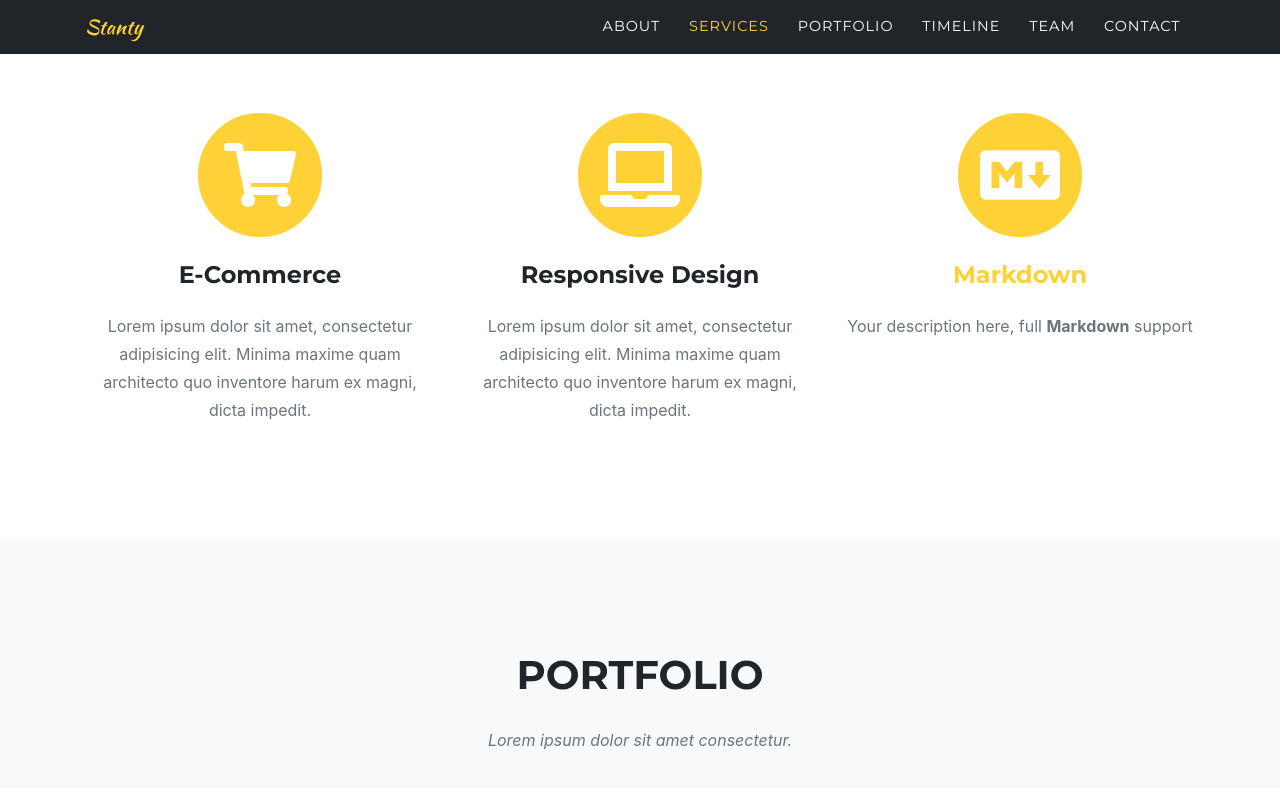
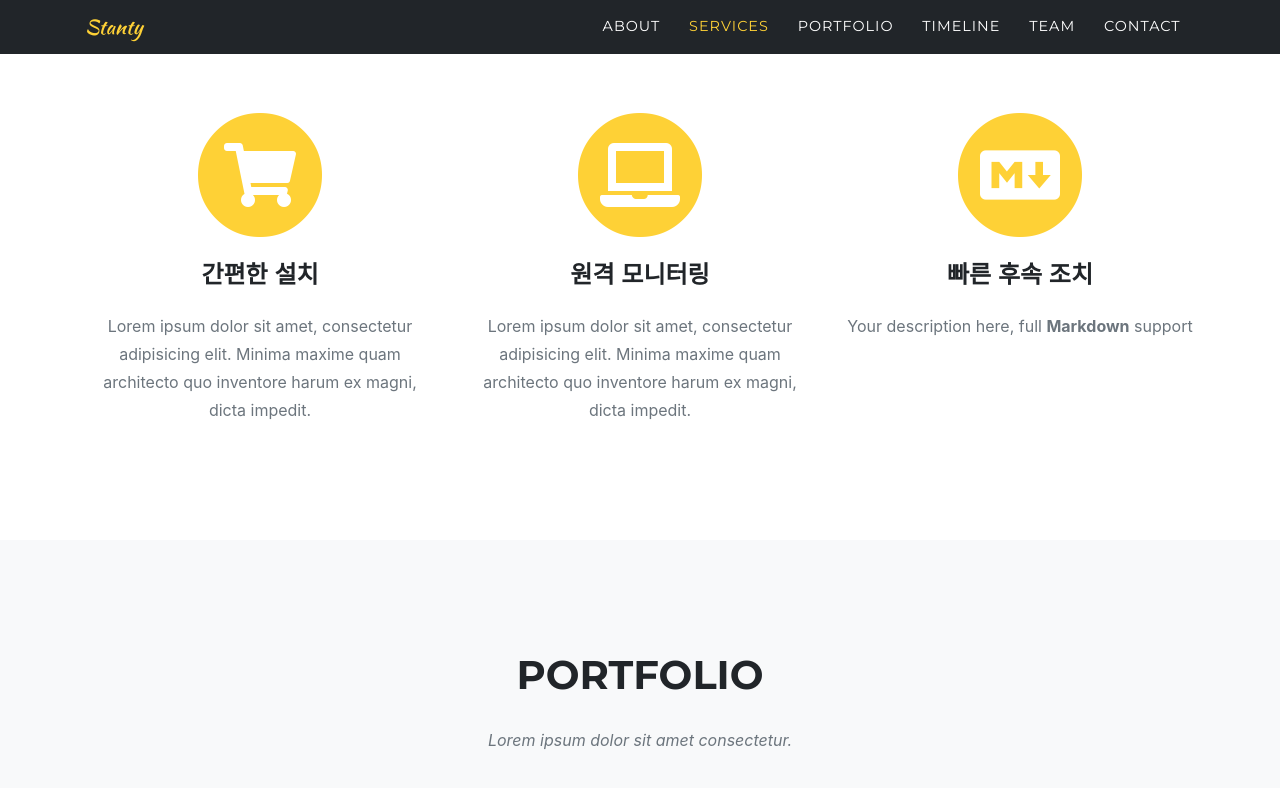
Before and after one commit to Team-Stanty/Team-Stanty.github.io, a Jekyll site: the page built from index.md, in a window 1280 px wide and 900 px high, scrolled down 1421 px, cut to the strip 0-805 px from the top of the window. Shown: the top 788 px of the strip. Built offline with Jekyll 4.4.1, drawn with Linux system fonts in a browser that asks for light colours; some web fonts are replaced.

Commit message:
DOCS(sitetext) : Change 'services list title'

```diff
--- a/_data/sitetext.yml
+++ b/_data/sitetext.yml
@@ -21,13 +21,13 @@ en: &DEFAULT_EN
     text: "Smart Seat Belt Connecter"
     section: services
     list:
-      - title: "E-Commerce"
+      - title: "간편한 설치"
         desc: "Lorem ipsum dolor sit amet, consectetur adipisicing elit. Minima maxime quam architecto quo inventore harum ex magni, dicta impedit."
         icon: fas fa-shopping-cart #find more at https://fontawesome.com/icons
-      - title: "Responsive Design"
+      - title: "원격 모니터링"
         desc: "Lorem ipsum dolor sit amet, consectetur adipisicing elit. Minima maxime quam architecto quo inventore harum ex magni, dicta impedit."
         icon: fas fa-laptop
-      - title: "[Markdown](https://en.wikipedia.org/wiki/Markdown)"
+      - title: "빠른 후속 조치"
         desc: "Your description here, full **Markdown** support"
         icon: fab fa-markdown
 
```
